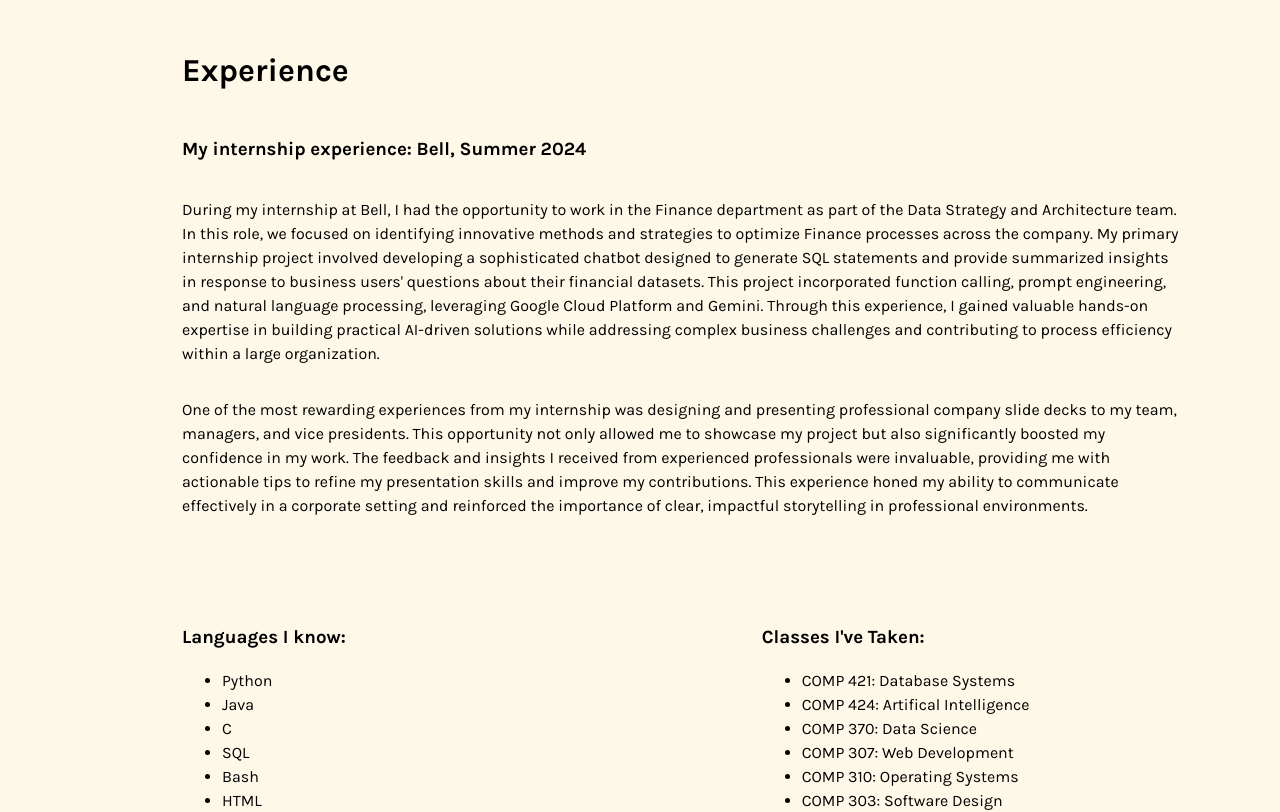
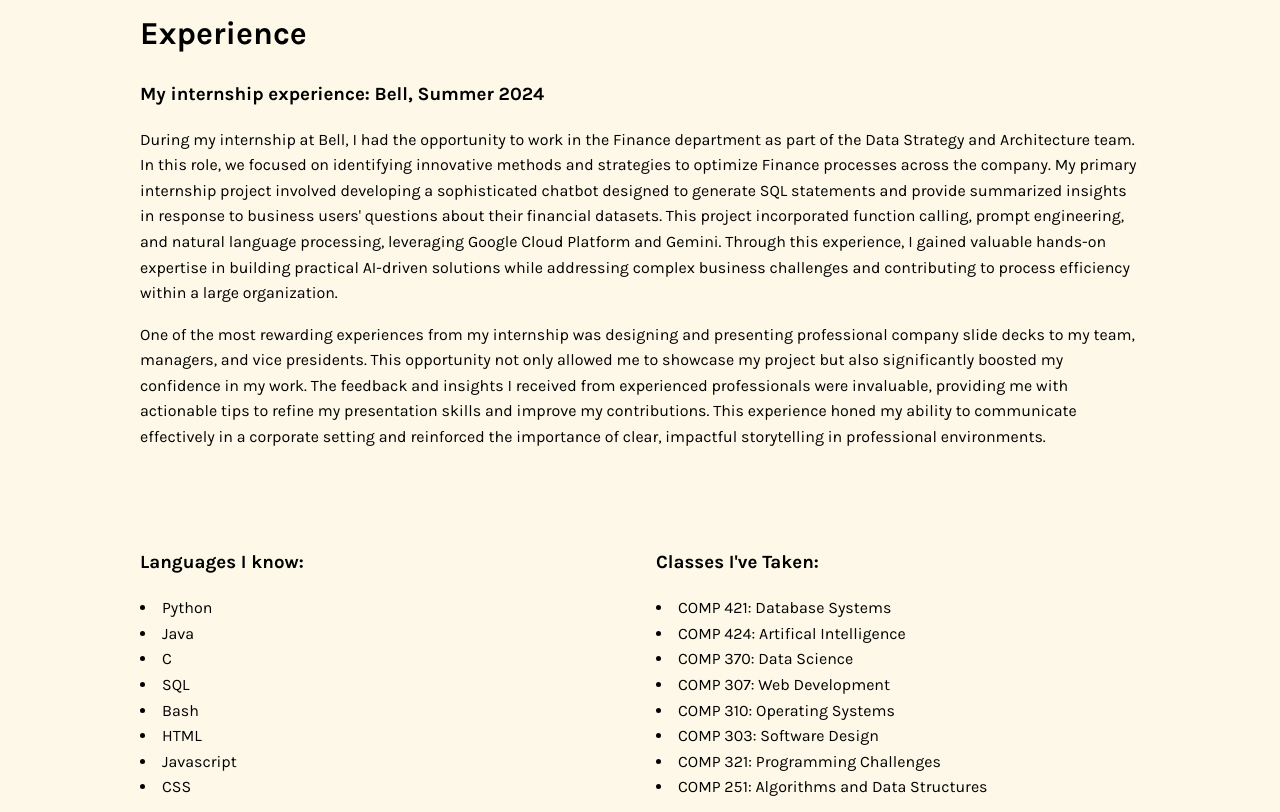
Before and after one commit to annieehng/personal_web, a React (Vite) app: page /about in a window 1280 px wide. Shown: the part 520-1332 px from the top of the page. Built offline with nearby package versions, Linux system fonts and the light colour scheme.

Commit message:
fixed changes

```diff
--- a/src/About.css
+++ b/src/About.css
@@ -52,7 +52,7 @@
 }
 
 .about-me .header-box {
-  margin-right:100px;
+  margin-right: 100px;
 }
 
 .about-image {
@@ -63,35 +63,47 @@
   flex-shrink: 0;
 }
 
-.experience-container h1 {
+.internship-section,
+.experience-section {
+  margin: 2rem auto; /* Center content */
+  width: 90%; /* Consistent with about-me */
+  max-width: 1000px; /* Consistent with about-me */
   text-align: left;
-  margin-top: 90px;
-  vertical-align: middle;
-  display:flex;
-  width: 1000px;
-  align-items: center;
-  margin-left:150px;
 }
 
 .internship-section {
-  text-align: left;
-  vertical-align: middle;
-  display:flex;
-  width: 1000px;
-  align-items: left;
-  margin-left:150px;
   flex-direction: column;
+  gap: 1rem; /* Add spacing between elements */
+}
+
+.internship-section p,
+.experience-section li {
+  line-height: 1.6;
 }
 
 .experience-section {
+  display: flex;
+  justify-content: space-between; /* Space between lists */
+  align-items: flex-start; /* Align lists at the top */
+  margin: 2rem auto;
+  width: 90%;
+  max-width: 1000px;
+  gap: 2rem; /* Add spacing between lists */
+}
+
+.experience-section div {
+  flex: 1; /* Allow equal distribution of space */
+}
+
+.experience-section ul {
+  list-style-position: inside; /* Align list items properly */
+  margin: 0;
+  padding: 0;
   text-align: left;
-  margin-top: 70px;
-  vertical-align: middle;
-  display:flex;
-  width: 1000px;
-  align-items: center;
-  margin-left:150px;
-  gap:26rem;
+}
+
+.experience-section li {
+  line-height: 1.6; /* Maintain spacing between list items */
 }
 
 .fade-in {
@@ -105,6 +117,7 @@
   transform: translateY(0);
 }
 
+/* Footer Section */
 .footer {
   display: flex;
   justify-content: left;
@@ -136,7 +149,7 @@
   text-decoration: underline;
 }
 
-
+/* Media Queries */
 @media (max-width: 1000px) {
 
   .nav-bar {
@@ -166,7 +179,7 @@
     width: 90%;
   }
 
- .about-me .header-box {
+  .about-me .header-box {
     margin: 0 0 1.5rem 0;
   }
 
@@ -176,57 +189,36 @@
     height: auto;
   }
 
-  .experience-container h1 {
+  .internship-section {
     text-align: center;
-    font-size:26px;
-    margin: 2rem auto;
-    width: 90%;
-  }
-
-  .internship-section {
-    flex-direction: column;
     align-items: center;
-    text-align: center;
     width: 90%;
     margin: 1rem auto;
-  }
-
-  .internship-section h3 {
-    font-size: 16px;
-  }
-
-  .internship-section p {
-    font-size: 14px;
-  }
-
-  .experience-section {
-    flex-direction: column;
-    align-items: center;
-    text-align: center;
-    gap: 1.5rem;
-    margin: 2rem auto;
-    width: 90%;
-  }
-
-  .experience-section h3 {
-    font-size: 16px;
   }
 
   .experience-section div {
     width: 100%;
     max-width: 500px;
-    text-align: left;
   }
 
   .experience-section ul {
-    padding-left: 1.5rem;
-    margin: 0;
+    padding-left: 1rem; /* Add padding for smaller screens */
   }
 
+  .internship-section h3,
+  .experience-section h3 {
+    font-size: 18px;
+  }
+
+  .internship-section h1 {
+    font-size: 24px;
+  }
+
+  .internship-section p,
   .experience-section li {
     font-size: 14px;
+    line-height: 1.4;
   }
-
   .footer {
     flex-direction: row;
     gap: 2rem;
@@ -251,3 +243,11 @@
     margin-right: 0.25rem;
   }
 }
+
+@media (max-width: 600px) {
+
+  .experience-section {
+    flex-direction: column; /* Stack lists vertically */
+    gap: 1.5rem; /* Adjust spacing between stacked lists */
+  }
+}
--- a/src/Home.css
+++ b/src/Home.css
@@ -124,7 +124,7 @@
 
 
 /* Responsive design for smaller screens */
-@media (max-width: 768px) {
+@media (max-width: 1000px) {
 
   .nav-bar {
     flex-direction: column;
--- a/src/Projects.css
+++ b/src/Projects.css
@@ -44,7 +44,7 @@
   padding: 1.5rem;
   margin: 2rem auto;
   max-width: 1200px;
-  height: 350px;
+  height: 380px;
   opacity: 0;
   transform: translateY(20px);
   transition: opacity 1s ease-out, transform 1s ease-out;
@@ -153,7 +153,7 @@
   text-decoration: underline;
 }
 
-@media (max-width: 1100px) {
+@media (max-width: 1000px) {
   .nav-bar {
     flex-direction: column;
     text-align: center;
--- a/src/components/About.jsx
+++ b/src/components/About.jsx
@@ -61,11 +61,8 @@
         </div>
       </div>
 
-      <div className="experience-container fade-in">
+      <div className="internship-section fade-in">
         <h1>Experience</h1>
-      </div>
-
-      <div className="internship-section fade-in">
         <h3>My internship experience: Bell, Summer 2024</h3>
         <p>
           During my internship at Bell, I had the opportunity to work in the Finance department as part of the Data Strategy and Architecture team.
```
